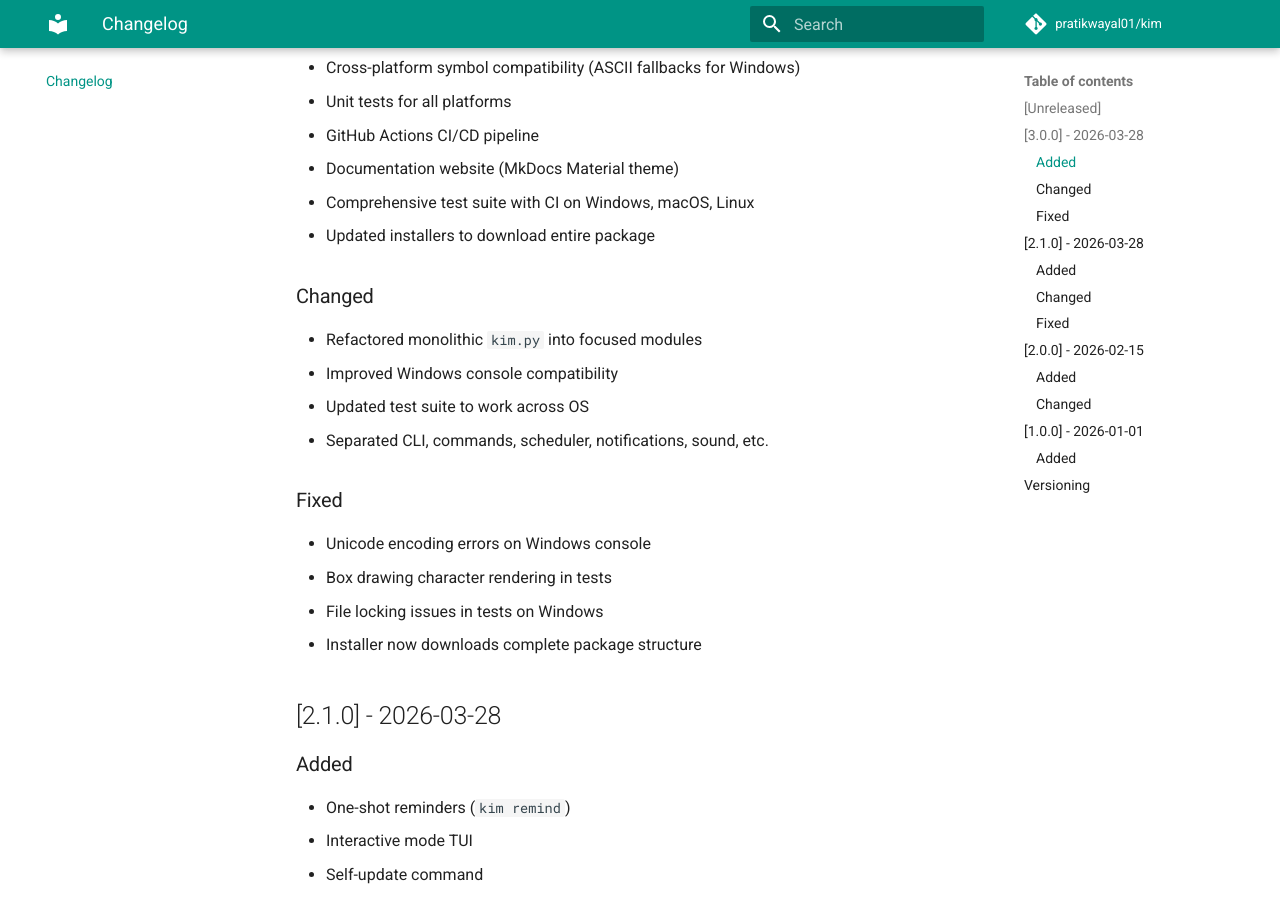
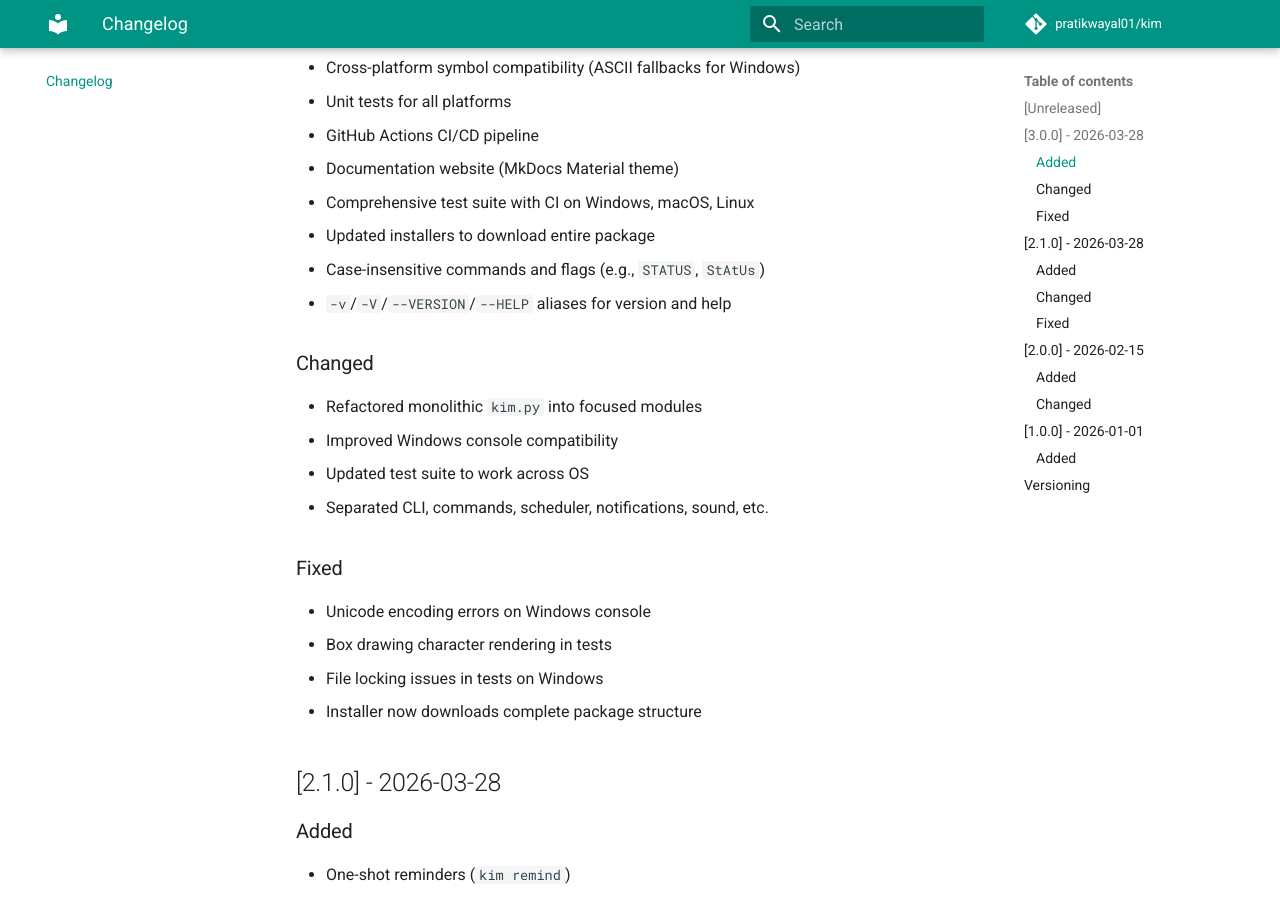
Before and after one commit to pratikwayal01/kim, an MkDocs documentation site: the page built from docs/changelog.md, in a window 1280 px wide and 900 px high, scrolled down 485 px. Built offline with MkDocs 1.6.1 and Material for MkDocs 9.7.7, drawn with Linux system fonts in a browser that asks for light colours; comment, search, counter and statistics services are not loaded.

Commit message:
Update changelog with case-insensitive commands

```diff
--- a/docs/changelog.md
+++ b/docs/changelog.md
@@ -17,6 +17,8 @@ and this project adheres to [Semantic Versioning](https://semver.org/spec/v2.0.0
 - Documentation website (MkDocs Material theme)
 - Comprehensive test suite with CI on Windows, macOS, Linux
 - Updated installers to download entire package
+- Case-insensitive commands and flags (e.g., `STATUS`, `StAtUs`)
+- `-v`/`-V`/`--VERSION`/`--HELP` aliases for version and help
 
 ### Changed
 - Refactored monolithic `kim.py` into focused modules
```
